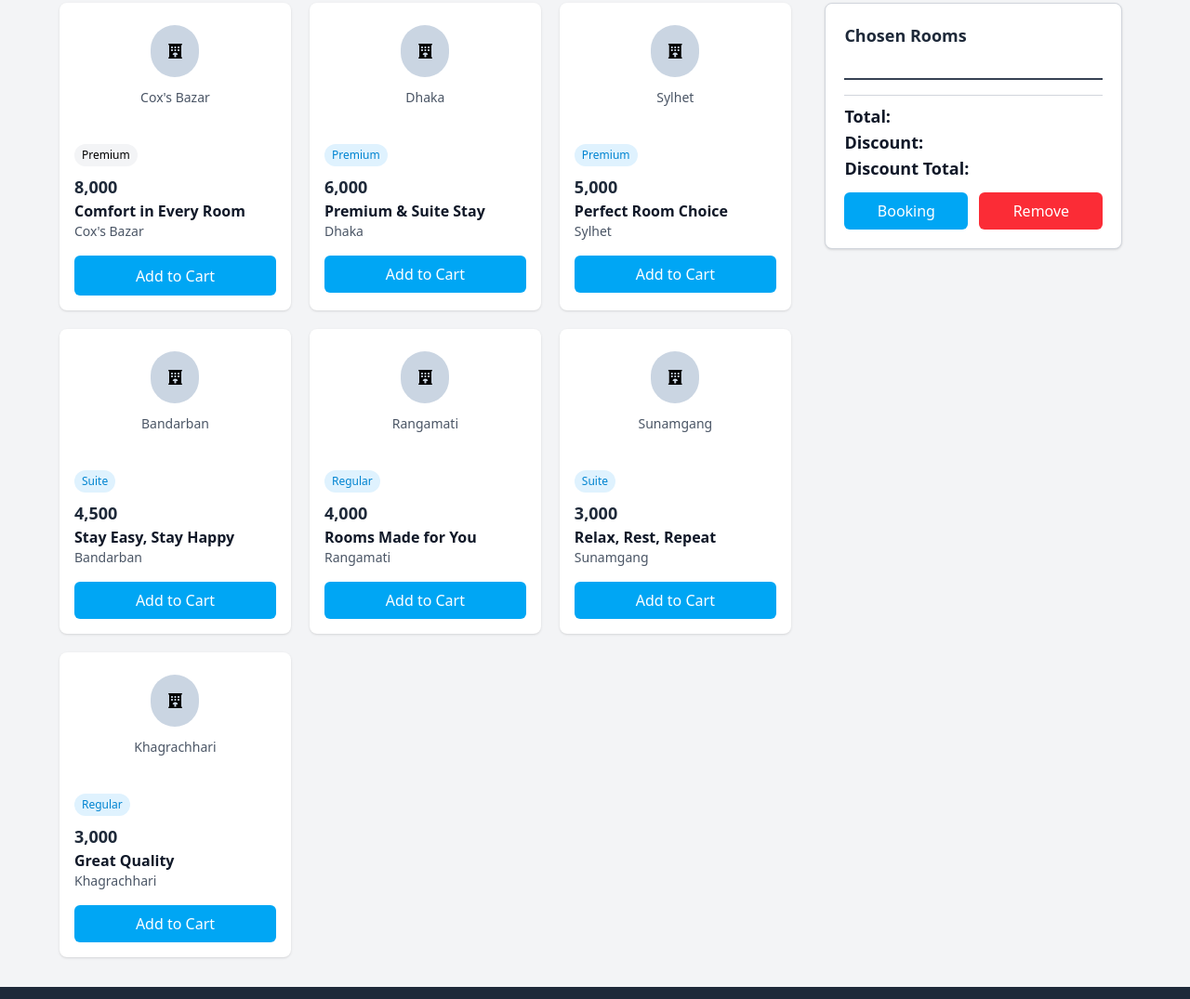
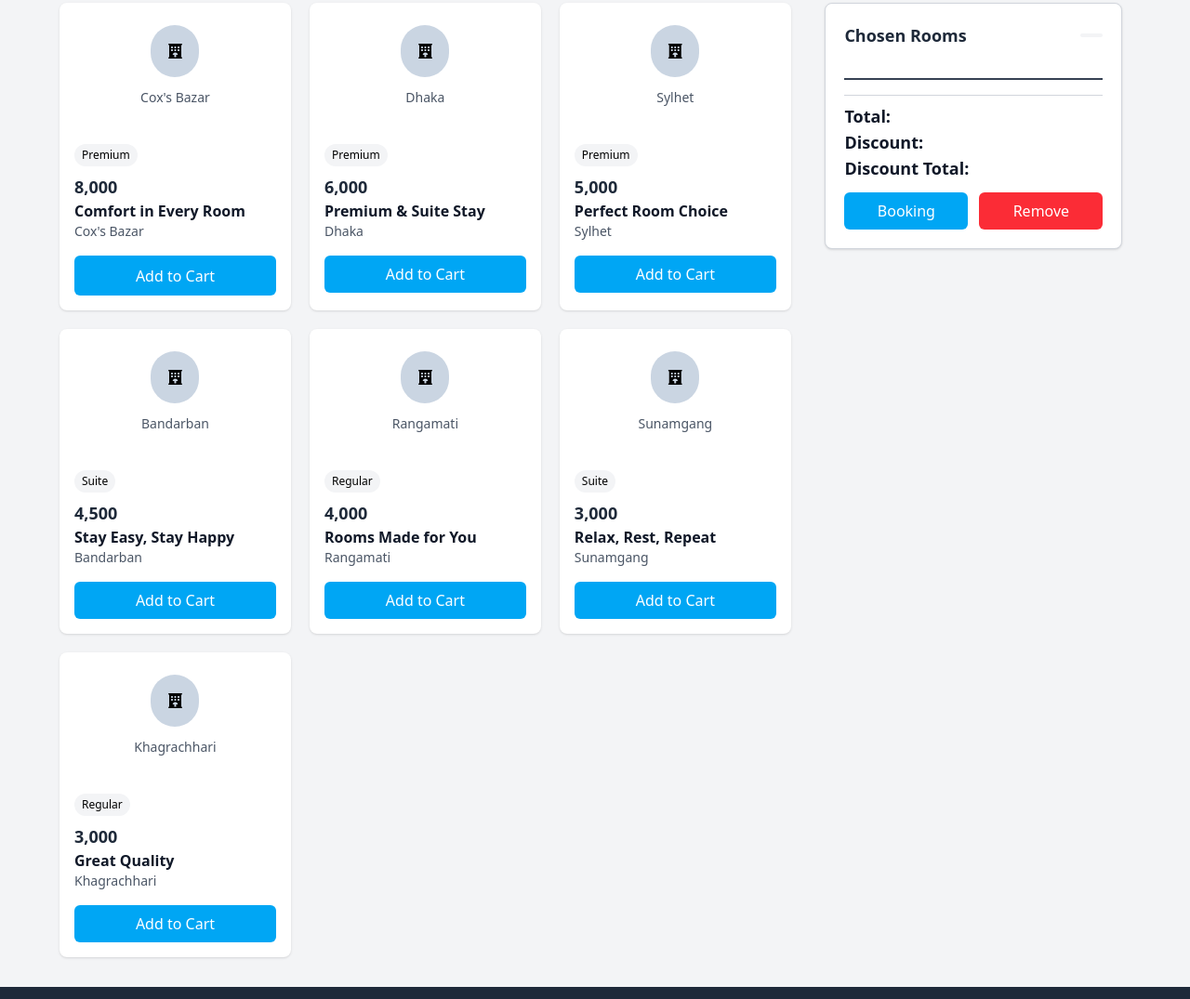
Before and after one commit to Jami-12/Assaingment-4, a plain HTML site: page index.html in a window 1280 px wide. Shown: the part 657-1732 px from the top of the page at 93% size. Drawn offline with nearby package versions, Linux system fonts and the light colour scheme; a web font is replaced by a local one.

Commit message:
Frist Commit

```diff
--- a/index.html
+++ b/index.html
@@ -147,7 +147,7 @@
             </div>
             <div class="p-4">
               <div class="flex items-center justify-between mb-2">
-                <span class="text-xs bg-sky-100 text-sky-600 px-2 py-1 rounded-full">Premium</span>
+                <span class="text-xs bg-gray-100 text-black px-2 py-1 rounded-full">Premium</span>
 
               </div>
 
@@ -175,7 +175,7 @@
             </div>
             <div class="p-4">
               <div class="flex items-center justify-between mb-2">
-                <span class="text-xs bg-sky-100 text-sky-600 px-2 py-1 rounded-full">Premium</span>
+                <span class="text-xs bg-gray-100 text-black px-2 py-1 rounded-full">Premium</span>
 
               </div>
 
@@ -203,7 +203,7 @@
             </div>
             <div class="p-4">
               <div class="flex items-center justify-between mb-2">
-                <span class="text-xs bg-sky-100 text-sky-600 px-2 py-1 rounded-full">Suite</span>
+                <span class="text-xs bg-gray-100 text-black px-2 py-1 rounded-full">Suite</span>
 
               </div>
 
@@ -231,7 +231,7 @@
             </div>
             <div class="p-4">
               <div class="flex items-center justify-between mb-2">
-                <span class="text-xs bg-sky-100 text-sky-600 px-2 py-1 rounded-full">Regular</span>
+                <span class="text-xs bg-gray-100 text-black px-2 py-1 rounded-full">Regular</span>
 
               </div>
 
@@ -259,7 +259,7 @@
             </div>
             <div class="p-4">
               <div class="flex items-center justify-between mb-2">
-                <span class="text-xs bg-sky-100 text-sky-600 px-2 py-1 rounded-full">Suite</span>
+                <span class="text-xs bg-gray-100 text-black px-2 py-1 rounded-full">Suite</span>
 
               </div>
 
@@ -287,7 +287,7 @@
             </div>
             <div class="p-4">
               <div class="flex items-center justify-between mb-2">
-                <span class="text-xs bg-sky-100 text-sky-600 px-2 py-1 rounded-full">Regular</span>
+                <span class="text-xs bg-gray-100 text-black px-2 py-1 rounded-full">Regular</span>
 
               </div>
 
@@ -308,7 +308,7 @@
           <div class="max-w-xs p-5 bg-white rounded-lg shadow border border-gray-300 mx-auto">
             <div class="flex justify-between items-center mb-4">
               <h2 class="text-gray-800 font-semibold text-lg">Chosen Rooms</h2>
-              <span class="text-sm bg-white text-blue-600 rounded-full px-3 py-0.5 font-medium"></span>
+              <span class="text-sm bg-gray-100 text-black rounded-full px-3 py-0.5 font-medium"></span>
             </div>
 
             <div class=" mt-4 text-gray-700 font-medium">
```
Lines whose indentation alone changed are shown as unchanged.
